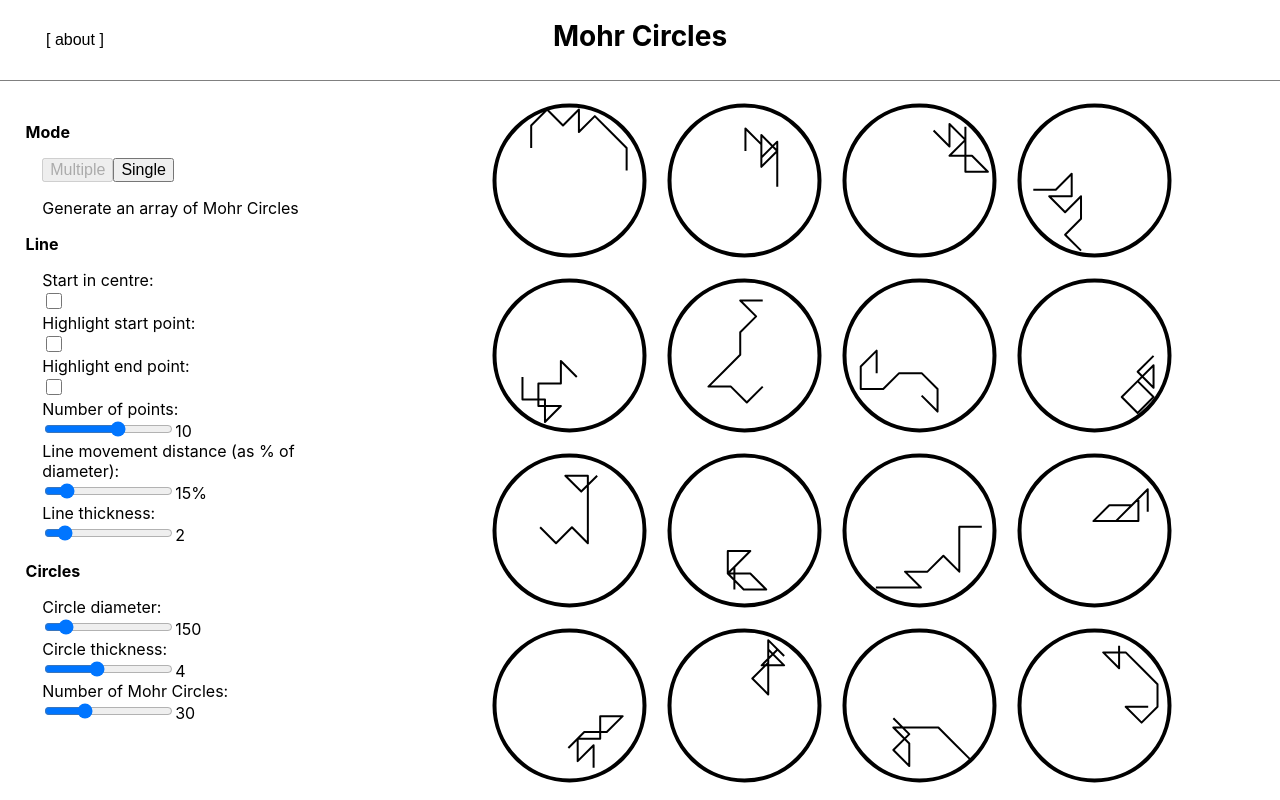
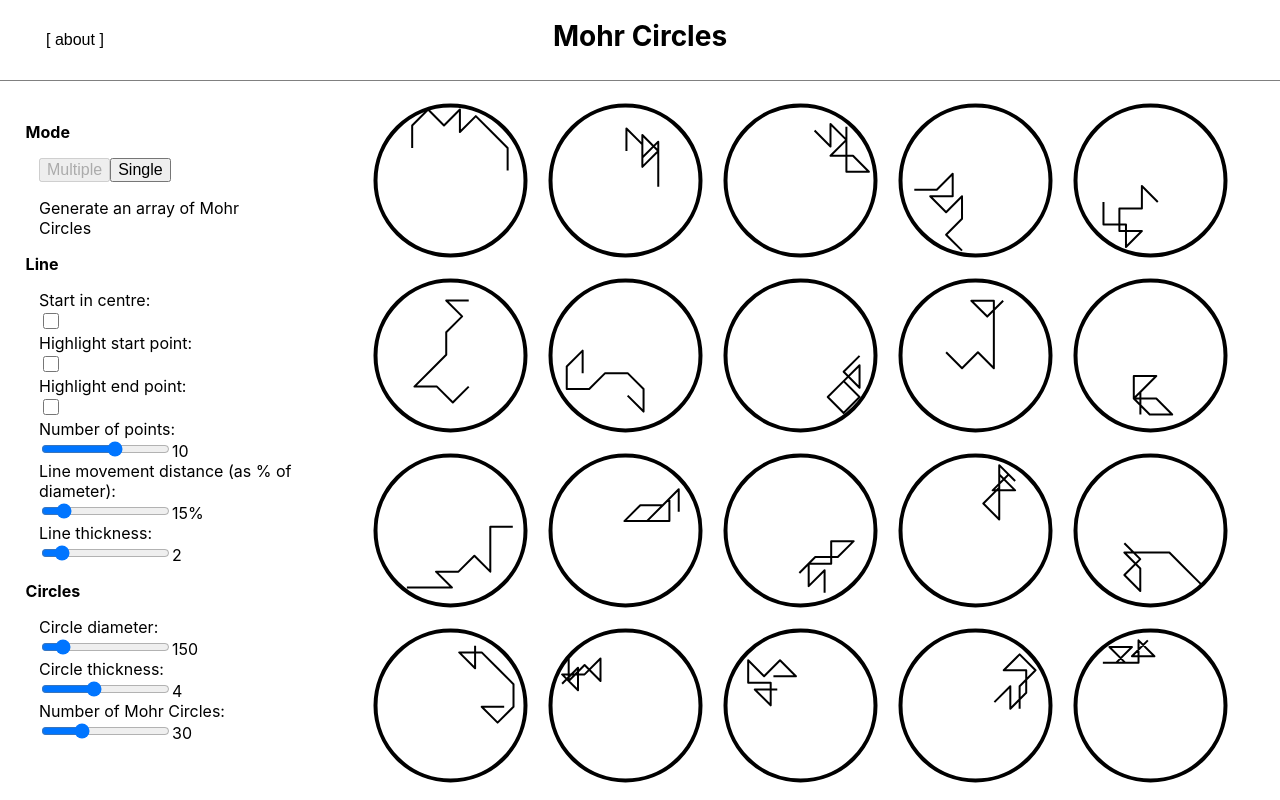
Before and after one commit to MrCallum/mohr-circles, a React (Create React App) app: page / in a window 1280 px wide. Shown: the top 800 px of the page. Built offline with nearby package versions, Linux system fonts and the light colour scheme.

Commit message:
UI change: reduced sidebar width

```diff
--- a/src/ui/ControllerHolder.module.css
+++ b/src/ui/ControllerHolder.module.css
@@ -9,7 +9,7 @@
 
 .SideBar {
     padding: 2%;
-    width : 30%;
+    width : 25%;
     text-align : left;
     height: 90vh;
     overflow-y: scroll;
--- a/src/ui/RenderHolder.module.css
+++ b/src/ui/RenderHolder.module.css
@@ -1,6 +1,6 @@
 .RenderHolder {
     padding : 1%;
-    width : 70%;
+    width : 75%;
     position : absolute;
     right: 0;
     top : 10vh;
```
